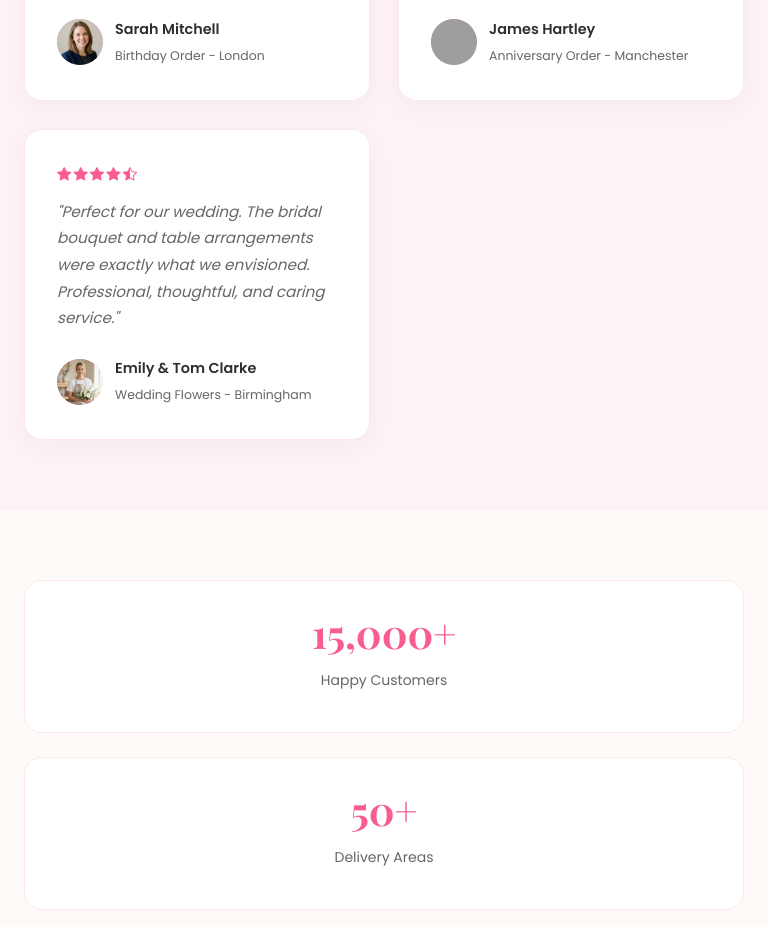
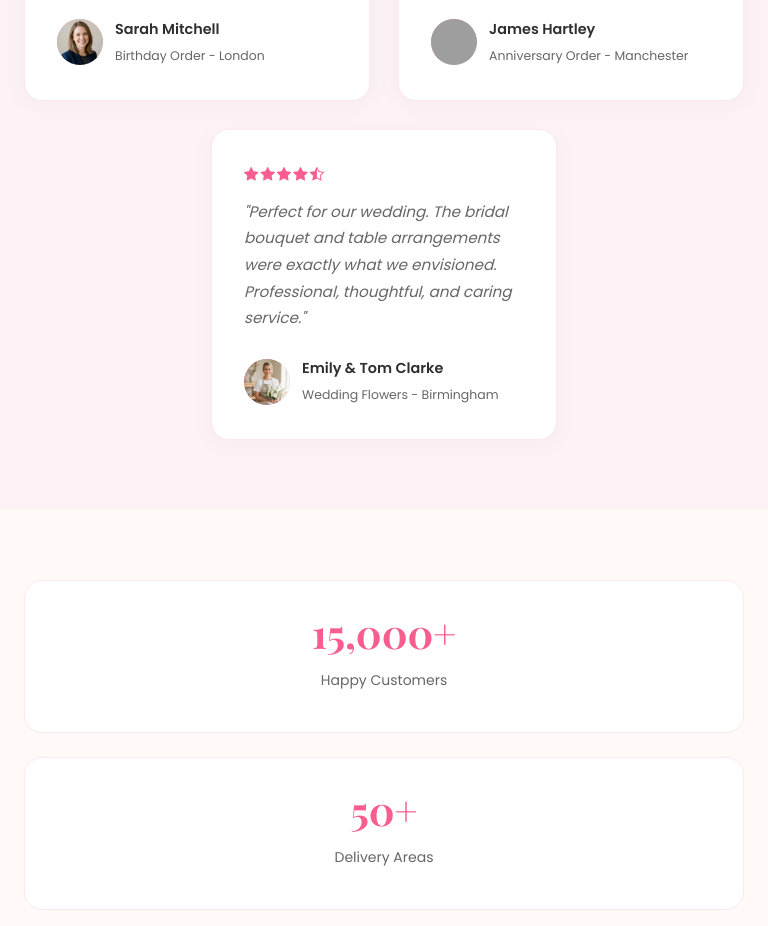
Before and after one commit to NivethaMercy110211/bloomora, a plain HTML site: page index.html in a window 768 px wide. Shown: the part 5720-6646 px from the top of the page. Drawn offline with nearby package versions, Linux system fonts and the light colour scheme; grey boxes are pictures that could not be loaded; a web font is replaced by a local one.

```diff
--- a/assets/css/style.css
+++ b/assets/css/style.css
@@ -3646,13 +3646,7 @@
 /* iPad Mini portrait keeps Home 1 bestsellers compact without ellipsis */
 @media (min-width: 700px) and (max-width: 820px) {
 
-  .testimonial-card:last-child:nth-child(odd) {
-    grid-column: auto;
-    max-width: none;
-    margin-left: 0;
-    margin-right: 0;
-    width: 100%;
-  }
+
 
   .bestseller-grid {
     grid-template-columns: repeat(2, minmax(0, 1fr));
```
Also changed, not shown: seasonal-blooms.html (+1 -1 lines).
